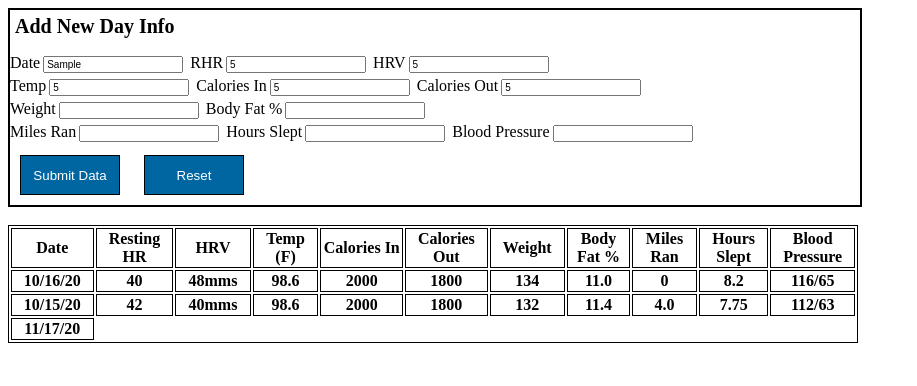
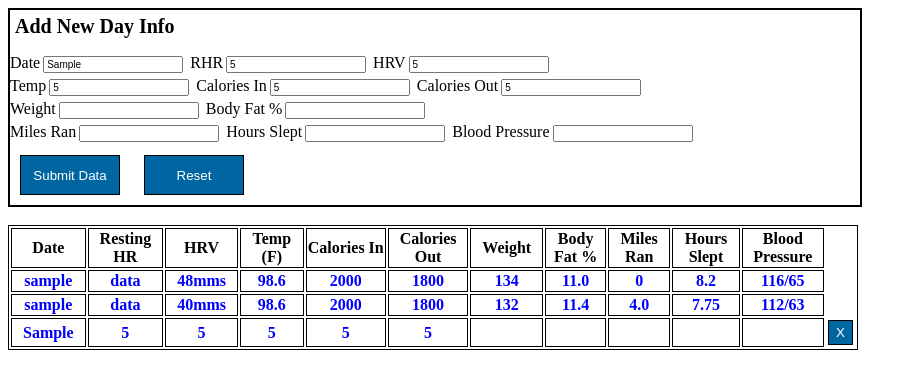
Before and after one commit to phrabos/dailyrecap, a plain HTML site: page index.html in a window 1280 px wide. Both pictures are taken after typing "Sample", "5", "5", "5", "5", "5" into the empty fields and a click on the button "Submit Data". Shown: the whole page, without its empty margins (0-917 px from the left). Drawn offline with Linux system fonts and the light colour scheme.

Commit message:
input fields now populate table, added a non-functioning delete button to row

```diff
--- a/index.html
+++ b/index.html
@@ -18,18 +18,18 @@
         <label for="HRV">HRV</label><input type="number" class="inputBox" id="HRV">
       </section>
       <section>
-        <label for="temp">Temp</label><input type="number" class="inputBox" step=".1">
-        <label for="calIn">Calories In</label><input type="number"    class="inputBox">
-        <label for="calOut">Calories Out</label><input type="number" class="inputBox">
+        <label for="temp">Temp</label><input type="number" class="inputBox" step=".1" id="temp">
+        <label for="calIn">Calories In</label><input type="number"    class="inputBox" id="calIn">
+        <label for="calOut">Calories Out</label><input type="number" class="inputBox" id="calOut">
       </section>
       <section>
-        <label for="weight">Weight</label><input type="number" class="inputBox" step=".1">
-        <label for="Body Fat">Body Fat %</label><input type="number" class="inputBox" step=".1">
+        <label for="weight">Weight</label><input type="number" class="inputBox" step=".1" id="weight">
+        <label for="Body Fat">Body Fat %</label><input type="number" class="inputBox" step=".1" id="fat">
       </section>
       <section>
-        <label for="miles">Miles Ran</label><input type="number" class="inputBox" step=".1">
-        <label for="sleep">Hours Slept</label><input type="number" class="inputBox" step=".01">
-        <label for="BP">Blood Pressure</label><input type="text" class="inputBox">
+        <label for="distance">Miles Ran</label><input type="number" class="inputBox" step=".1" id="distance">
+        <label for="sleep">Hours Slept</label><input type="number" class="inputBox" step=".01" id="sleep">
+        <label for="BP">Blood Pressure</label><input type="text" class="inputBox" id="BP">
       </section>
       <section>
         <button class="submitBtn">Submit Data </button>
@@ -55,8 +55,8 @@
     </thead>
     <tbody class="tBody" id="tBody">
         <tr class="tRow">
-          <td>10/16/20</td>
-          <td>40</td>
+          <td>sample</td>
+          <td>data</td>
           <td>48mms</td>
           <td>98.6</td>
           <td>2000</td>
@@ -68,8 +68,8 @@
           <td>116/65</td>
         </tr>
         <tr class="tRow">
-            <td>10/15/20</td>
-            <td>42</td>
+            <td>sample</td>
+            <td>data</td>
             <td>40mms</td>
             <td>98.6</td>
             <td>2000</td>
--- a/script.js
+++ b/script.js
@@ -1,23 +1,10 @@
-let date = "10/17/20";
-let RHR = 42;
-let HRV = 45;
-let temp = 98.7;
-let calIn = 2200;
-let calOut = 2100;
-let wgt = 132;
-let fat = 11.7;
-let distance = 10;
-let sleepHrs = 8.0;
-let BP = "118/72"
-/* const inputs = [date, RHR, HRV, temp, calIn, calOut, wgt, fat, distance, sleepHrs, BP] */
+
 //selectors
 const resetBtn = document.querySelector(".resetBtn");
 const submitBtn = document.querySelector(".submitBtn");
 const form = document.querySelector(".form");
 const tBody = document.querySelector(".tBody");
 const tRow = document.querySelector(".tRow");
-const tRowAll = document.querySelectorAll(".tRow");
-
 
 // event listeners
 resetBtn.addEventListener("click", (event) => {
@@ -35,26 +22,68 @@ submitBtn.addEventListener("click", (event) => {
         const addRow = document.createElement("tr");
         addRow.classList.add("tRow")
 
+        //set values from input form
+        date = document.getElementById("date").value;
+        RHR = document.getElementById("RHR").value;
+        HRV = document.getElementById("HRV").value;
+        temp = document.getElementById("temp").value;
+        calIn = document.getElementById("calIn").value;
+        calOut = document.getElementById("calOut").value;
+        wgt = document.getElementById("weight").value;
+        fat = document.getElementById("fat").value;
+        distance = document.getElementById("distance").value;
+        sleepHrs = document.getElementById("sleep").value;
+        BP = document.getElementById("BP").value;
+
         //create table data from inputs array
         const inputs = [date, RHR, HRV, temp, calIn, calOut, wgt, fat, distance, sleepHrs, BP]
-        const addData = document.createElement("td");
-        addData.innerText = date;
+        for (i=0; i<inputs.length; i++){
+            const addData = document.createElement("td");
+            addData.innerText = inputs[i];
+            addRow.appendChild(addData);
+        }
 
-        addRow.appendChild(addData);
 
         //append row to table
         tBody.appendChild(addRow);
 
+        //add delete button to row
+        const deleteButton = document.createElement('button');
+        deleteButton.innerText = "X"
+        deleteButton.classList.add("deleteBtn");
+        addRow.appendChild(deleteButton);
+
+
+
         };
 
-        populateRow("11/17/20");
+        populateRow();
+
  });
 
- tRowAll.forEach(item => {
+ document.querySelector(".deleteBtn").addEventListener("click", (event) => {
+    event.preventDefault();
+    alert("x clicked");
+    document.querySelector(".tRow").remove();
+ });
+
+/*  document.querySelector(".deleteBtn").addEventListener("click", (event) => {
+    event.preventDefault();
+    alert("x clicked");
+    document.querySelector(".tRow").remove();
+}); */
+/* document.querySelector(".deleteBtn").forEach(item => {
+    item.addEventListener("click", (event) => {
+ event.preventDefault();
+ alert("x clicked");
+ document.querySelector(".tRow").remove();
+})}); */
+
+/*  tRowAll.forEach(item => {
     item.addEventListener("dblclick", (event) => {
  event.preventDefault();
  alert("row clicked");
-})});
+})}); */
 
 
 /* function populateRow () {
--- a/style.css
+++ b/style.css
@@ -25,6 +25,16 @@ table, td, th {
 
 }
 
+.deleteBtn{
+    background: #0066a2;
+    cursor: pointer;
+    color: white;
+    border: 1px solid black;
+    height: 25px;
+    width: 25px;
+    margin: 2px;
+}
+
 .header {
     font-size: 20px;
     margin-top: 5px;
@@ -41,3 +51,7 @@ table, td, th {
 .tRow {
     font-weight: bold;
 }
+
+td {
+    color: blue;
+}
```
